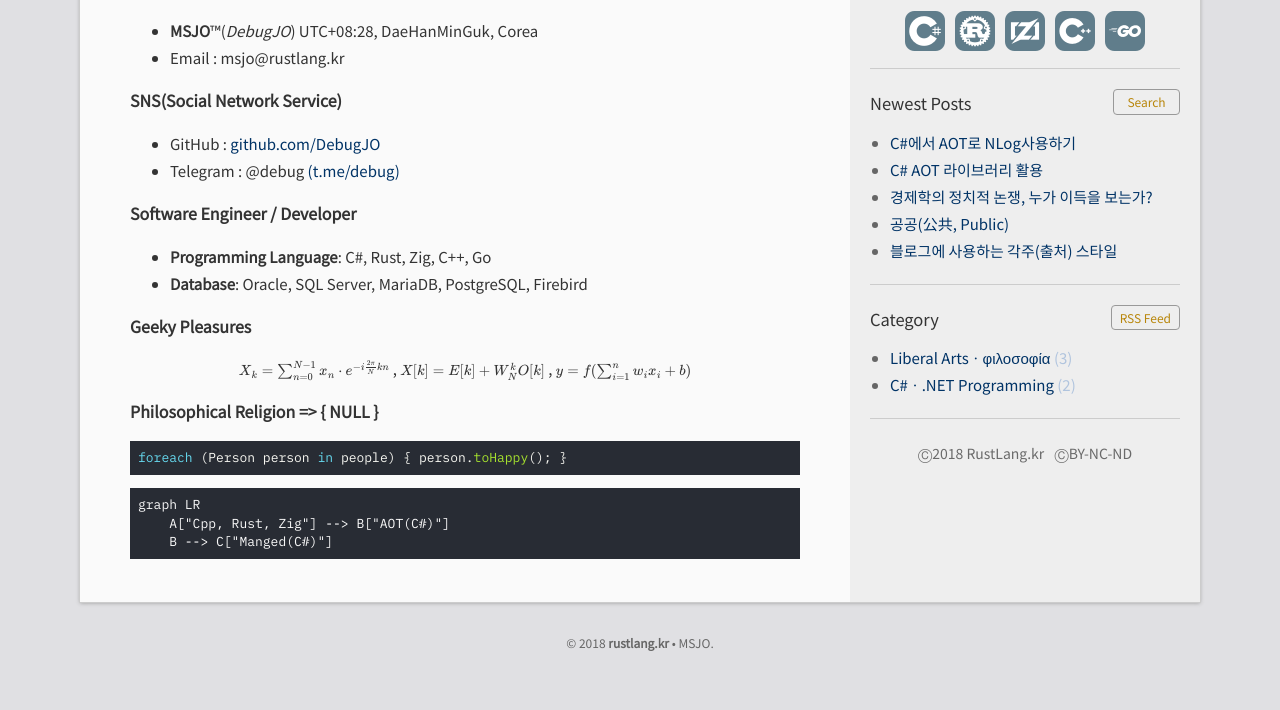
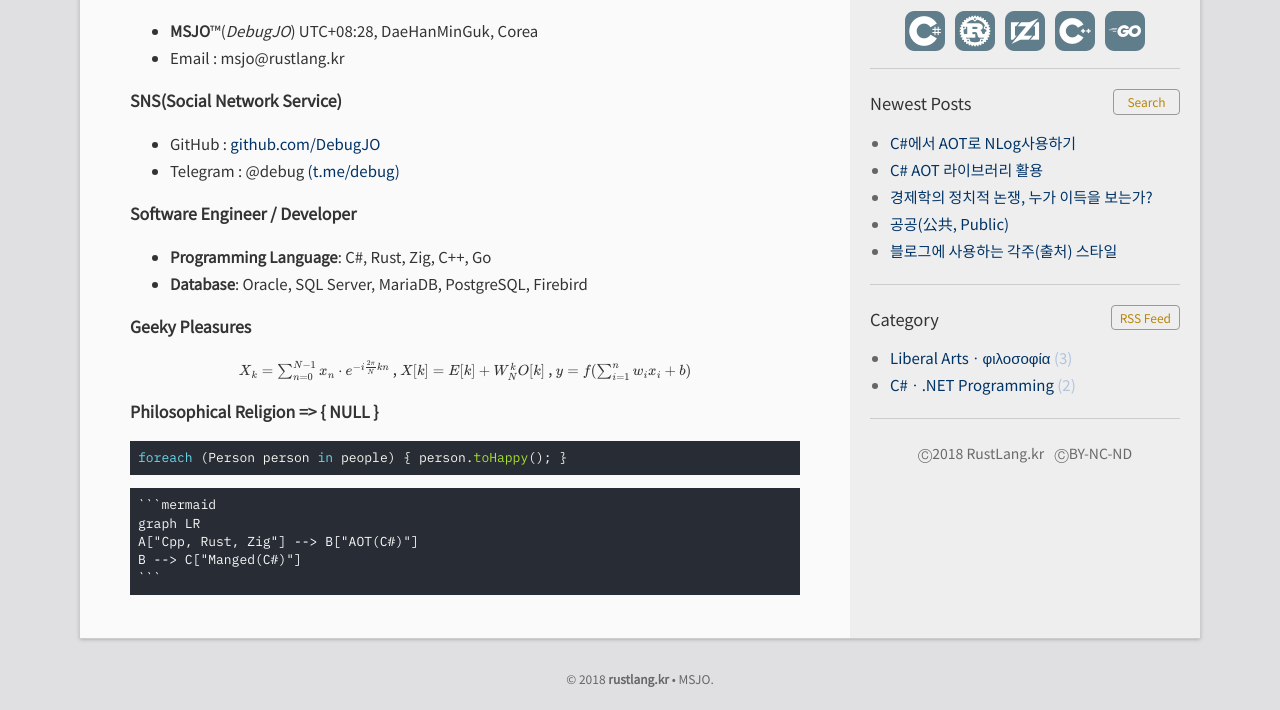
Before and after one commit to DebugJO/rustlang, a Jekyll site: the page built from about.md, in a window 1280 px wide, cut to the strip 304-1014 px from the top of the page. Built offline with Jekyll 4.4.1, drawn with Linux system fonts in a browser that asks for light colours; formulas are drawn with MathJax 3; before the commit the page ends 978 px from its top, so only the background shows below that.

Commit message:
Update about.md

````diff
--- a/about.md
+++ b/about.md
@@ -31,8 +30,10 @@ Thank you for visiting our website. Please do not hesitate to contact me with an
 foreach (Person person in people) { person.toHappy(); }
 ```
 
+<pre>
 ```mermaid
 graph LR
-    A["Cpp, Rust, Zig"] --> B["AOT(C#)"]
-    B --> C["Manged(C#)"]
+A["Cpp, Rust, Zig"] --> B["AOT(C#)"]
+B --> C["Manged(C#)"]
 ```
+</pre>
````
Also changed, not shown: other parts of about.md (+0 -1 lines).
